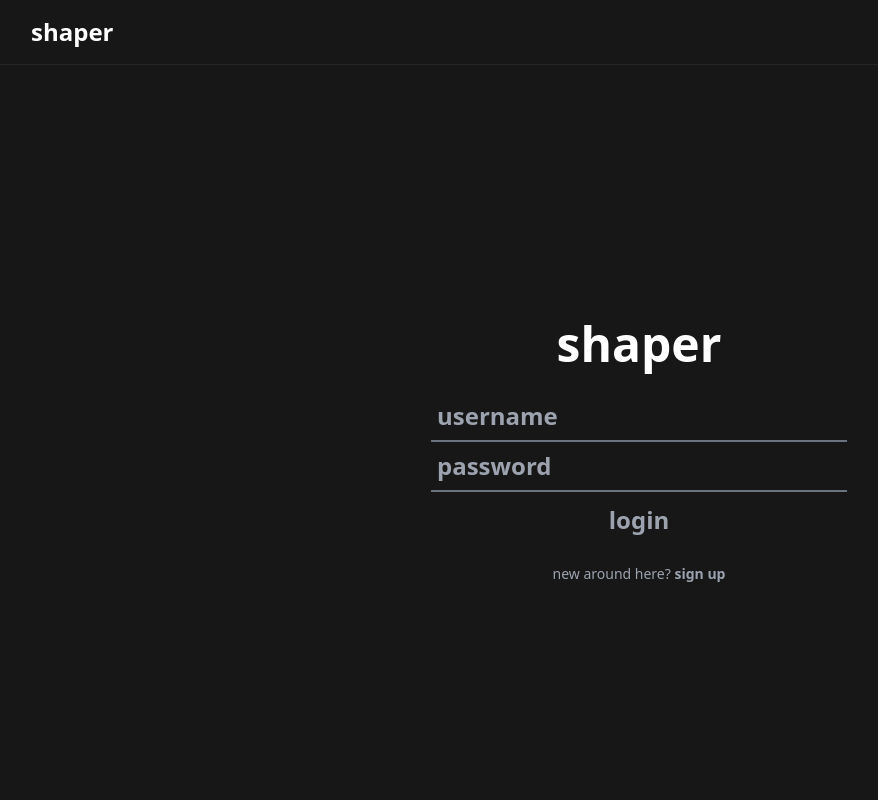
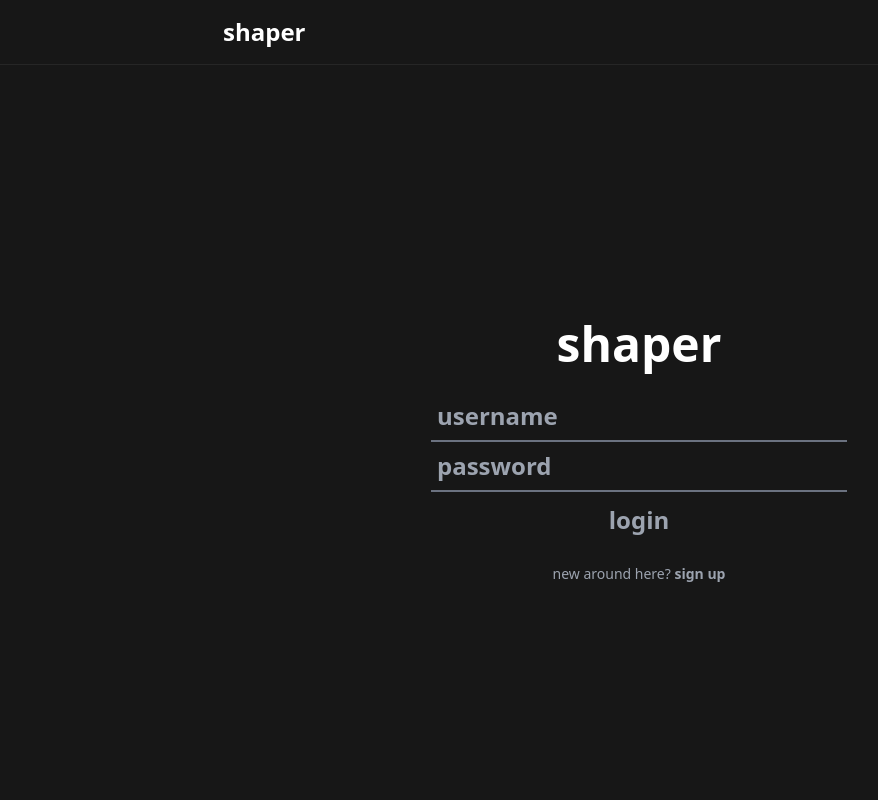
Before and after one commit to davidmrc6/shaper-nuxt, a Nuxt app: page /login in a window 1280 px wide. Shown: the top 800 px of the page, without its empty margins (1-879 px from the left). Built offline with nearby package versions, Linux system fonts and the light colour scheme; no server answers; a web font is replaced by a local one.

Commit message:
Fixed positioning of navbar items

```diff
--- a/layouts/default.vue
+++ b/layouts/default.vue
@@ -28,13 +28,6 @@ const slideTransition = {
  */
 const isOwner = computed(() => {
   return user.value?.id === parseInt(route.params.id)
-})
-
-/**
- * Check if we can show user settings
- */
-const showUserSettings = computed(() => {
-  return isAuthenticated.value
 })
 
 const showProfileButtons = computed(() => {
@@ -76,7 +69,7 @@ const handleProfileSubmit = () => {
     <!-- Navigation container -->
     <nav class="fixed top-0 left-0 right-0 z-40">
       <div class="bg-neutral-900 border-b border-neutral-800">
-        <div class="max-w-7xl mx-auto px-4 sm:px-6 lg:px-8">
+        <div class="max-w-4xl mx-auto px-4 sm:px-6 lg:px-8">
           <div class="flex justify-between items-center h-16">
             <!-- Logo of web application -->
             <h1 class="text-2xl font-bold">
@@ -86,7 +79,7 @@ const handleProfileSubmit = () => {
             <!-- Profile buttons container -->
             <div
               v-if="showProfileButtons"
-              class="relative"
+              class="relative -mx-8"
             >
               <!-- Button to add shapes -->
               <button
```
